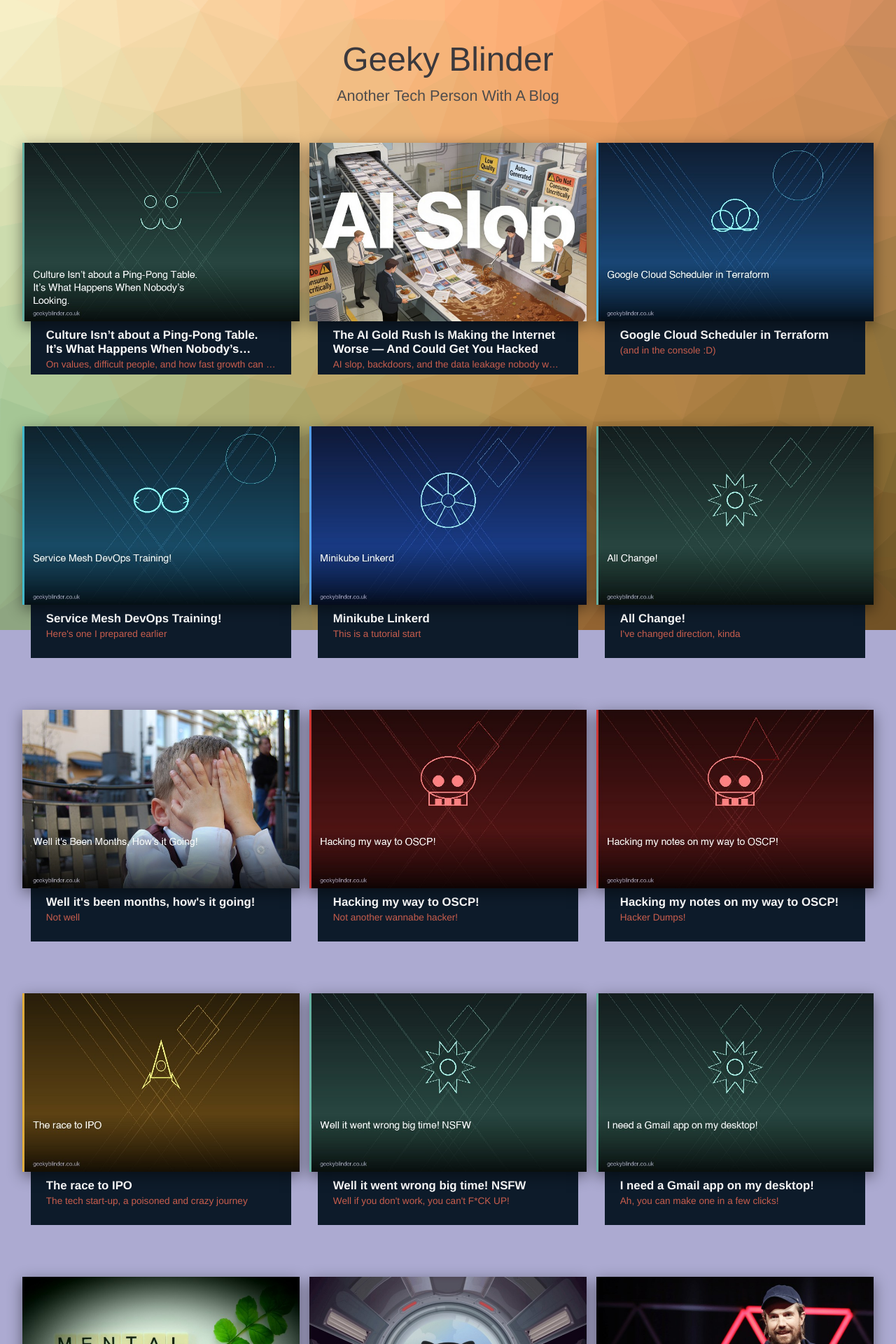
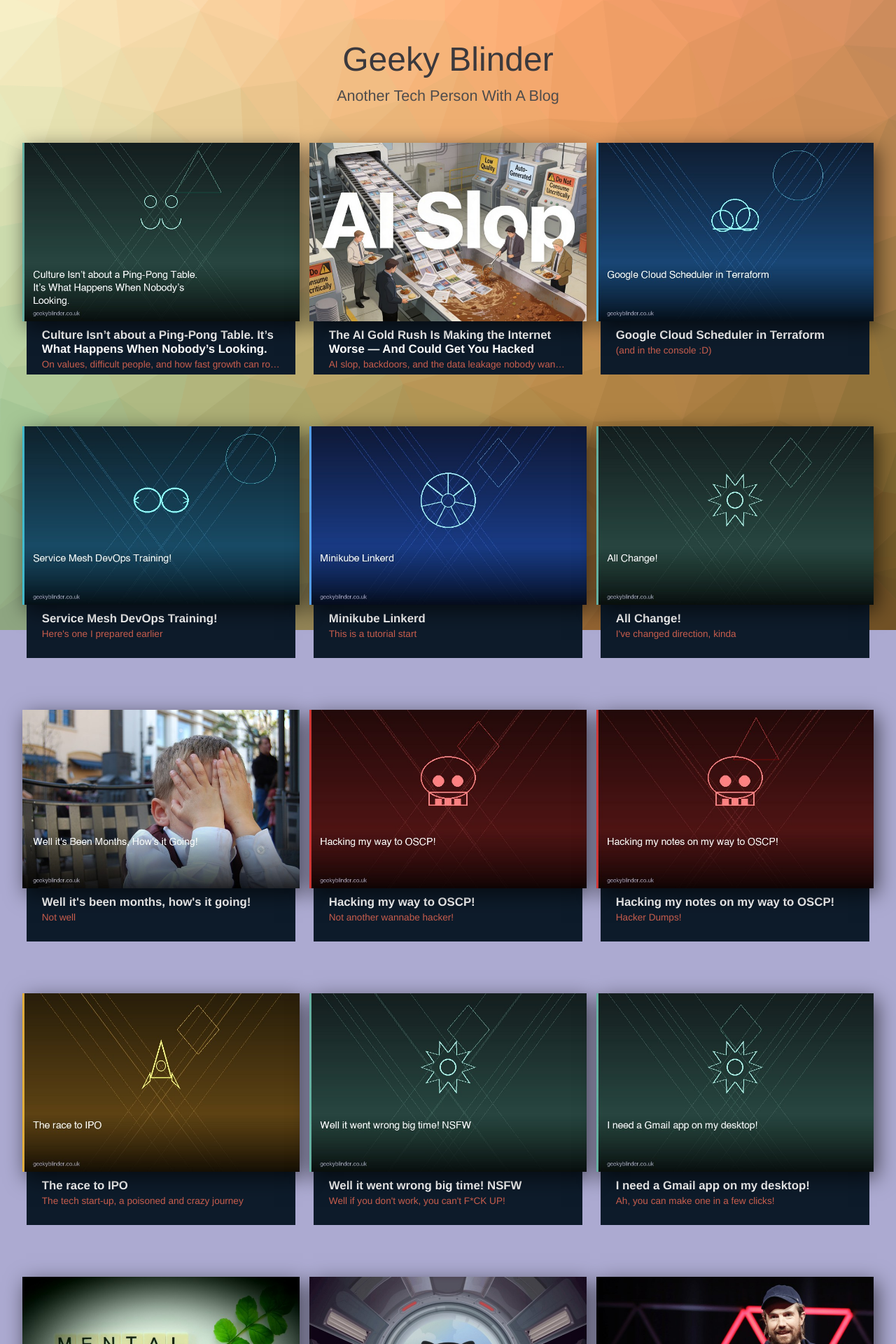
Before and after one commit to Stevieag/stevieag.github.io, a Jekyll site: the page built from index.html, in a window 1280 px wide. Shown: the top 1920 px of the page at 70% size. Built offline with Jekyll 4.4.1, drawn with Linux system fonts in a browser that asks for light colours.

Commit message:
Wider caption stage, stronger right-offset shadow

```diff
--- a/css/modern-blog.css
+++ b/css/modern-blog.css
@@ -39,7 +39,7 @@
 	aspect-ratio: 728 / 469;
 	height: auto;
 	cursor: pointer;
-	box-shadow: 0 6px 20px rgba(0, 0, 0, 0.45);
+	box-shadow: 5px 8px 28px rgba(0, 0, 0, 0.6);
 }
 /* Fix IE */
 
@@ -76,8 +76,8 @@
 	font-size: 1em;
 	position: relative;
 	z-index: 0;
-	width: calc(100% + 16px);
-	margin-left: -8px;
+	width: calc(100% + 28px);
+	margin-left: -14px;
 	margin-top: -12px;
 	height: 88px;
 	overflow: hidden;
```
